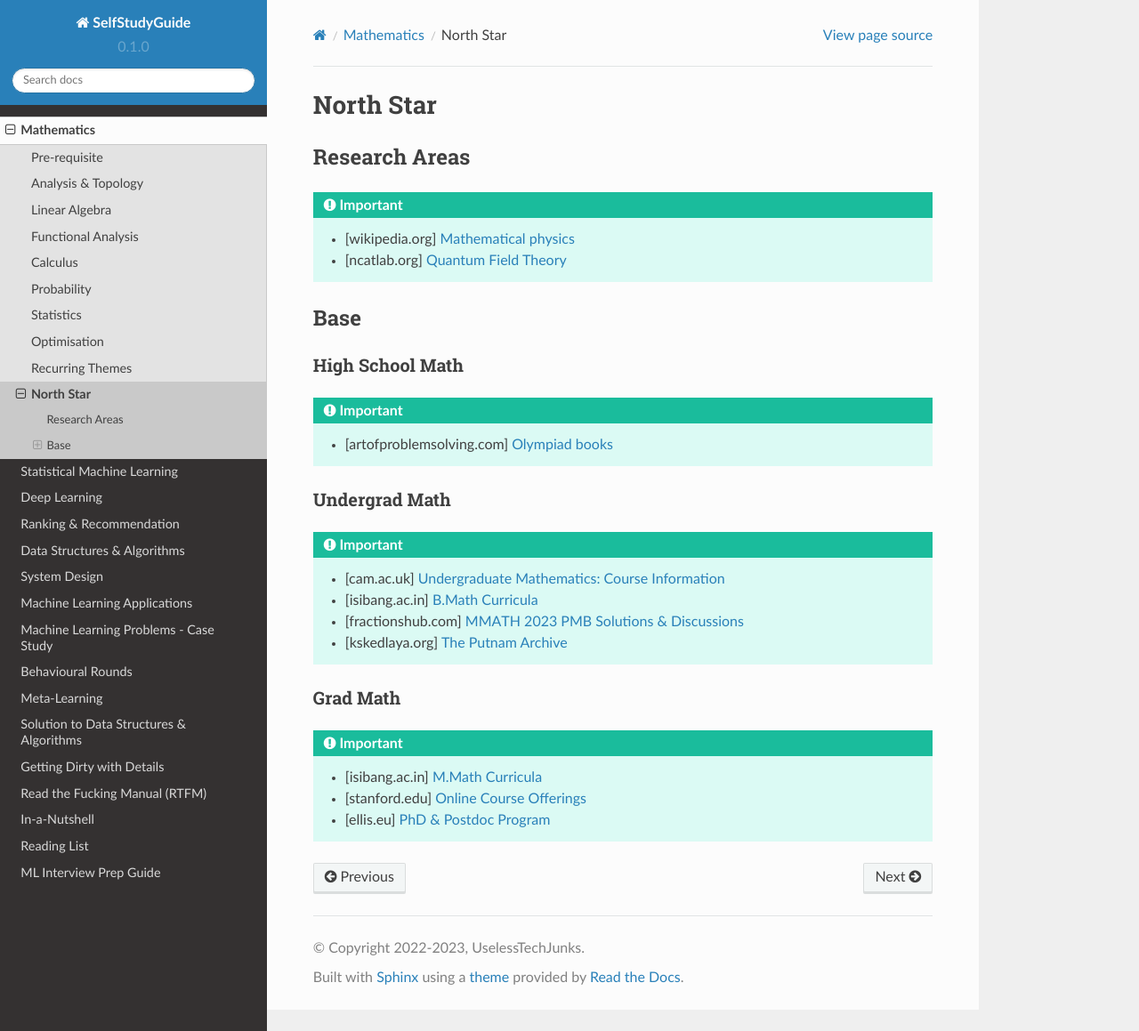
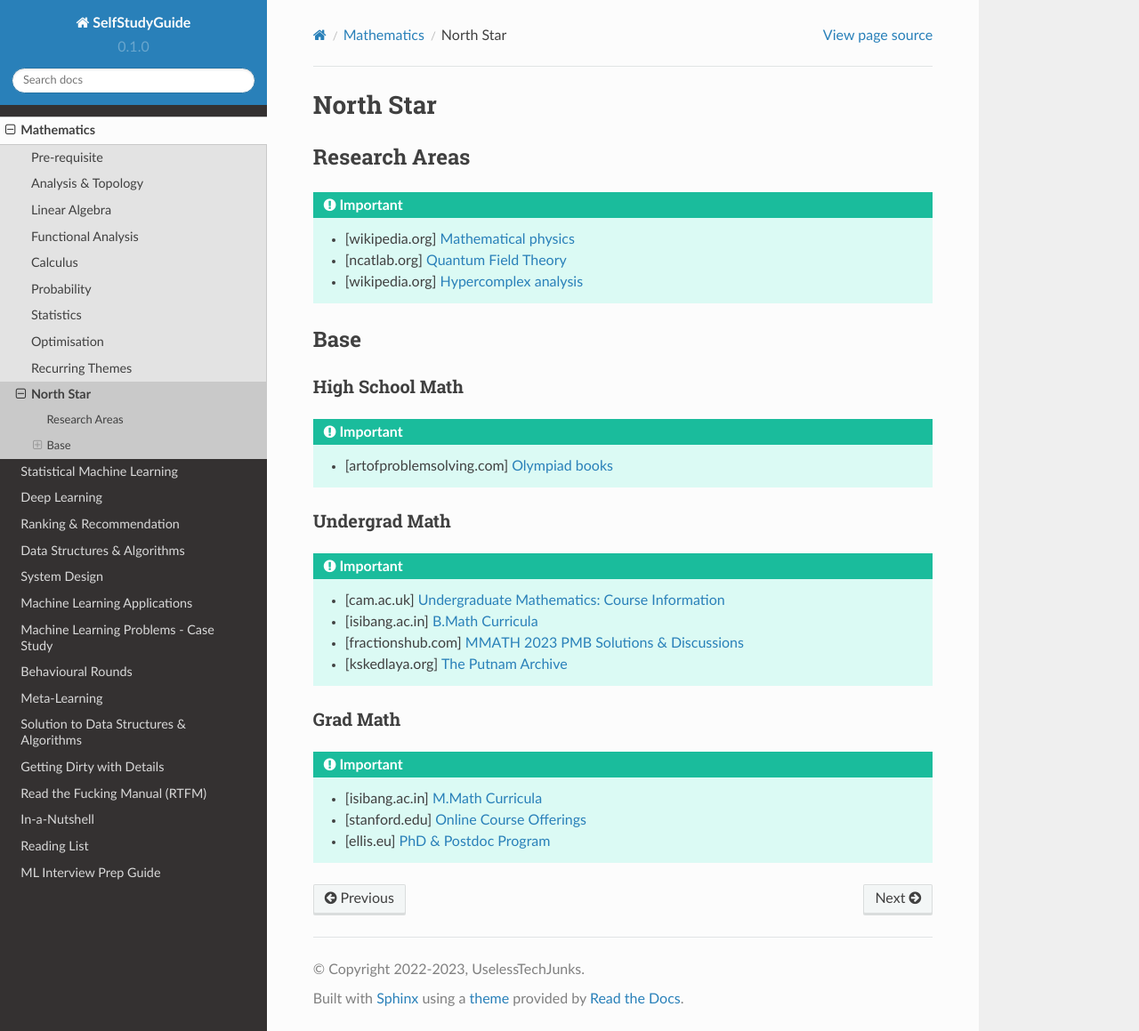
Before and after one commit to uselesstechjunks/leetcode, a Sphinx documentation site: the page built from docs/source/math/north.rst, in a window 1280 px wide and 1159 px high. Shown: the whole window at 89% size. Built offline with Sphinx 7.4.7 and the Read the Docs theme 2.0.0, drawn with Linux system fonts in a browser that asks for light colours.

Commit message:
Update north.rst (#362)

```diff
--- a/docs/source/math/north.rst
+++ b/docs/source/math/north.rst
@@ -7,6 +7,7 @@ Research Areas
 .. important::
 	* [wikipedia.org] `Mathematical physics <https://en.wikipedia.org/wiki/Mathematical_physics>`_
 	* [ncatlab.org] `Quantum Field Theory <https://ncatlab.org/nlab/show/quantum+field+theory>`_
+	* [wikipedia.org] `Hypercomplex analysis <https://en.wikipedia.org/wiki/Hypercomplex_analysis>`_
 
 *********************************************************************
 Base
```
